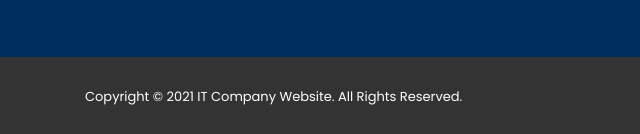
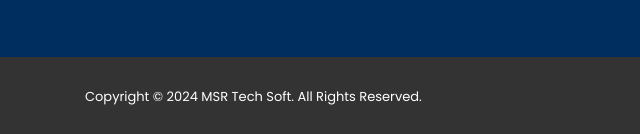
Before and after one commit to Nallamachu/msrts, a plain HTML site: page careers.html in a window 1280 px wide. Shown: the part 1697-1831 px from the top of the page, 0-640 px from the left. Drawn offline with nearby package versions, Linux system fonts and the light colour scheme.

Commit message:
Update careers.html

```diff
--- a/careers.html
+++ b/careers.html
@@ -151,7 +151,7 @@
         <div class="container">
             <div class="row align-items-center">
                 <div class="col-md-6 copyright" style="color: #fff; font-size: 1.3rem;">
-                    Copyright &copy; 2021 IT Company Website. All Rights Reserved.
+                    Copyright &copy; 2024 MSR Tech Soft. All Rights Reserved.
                 </div>
             </div>
         </div>
```
